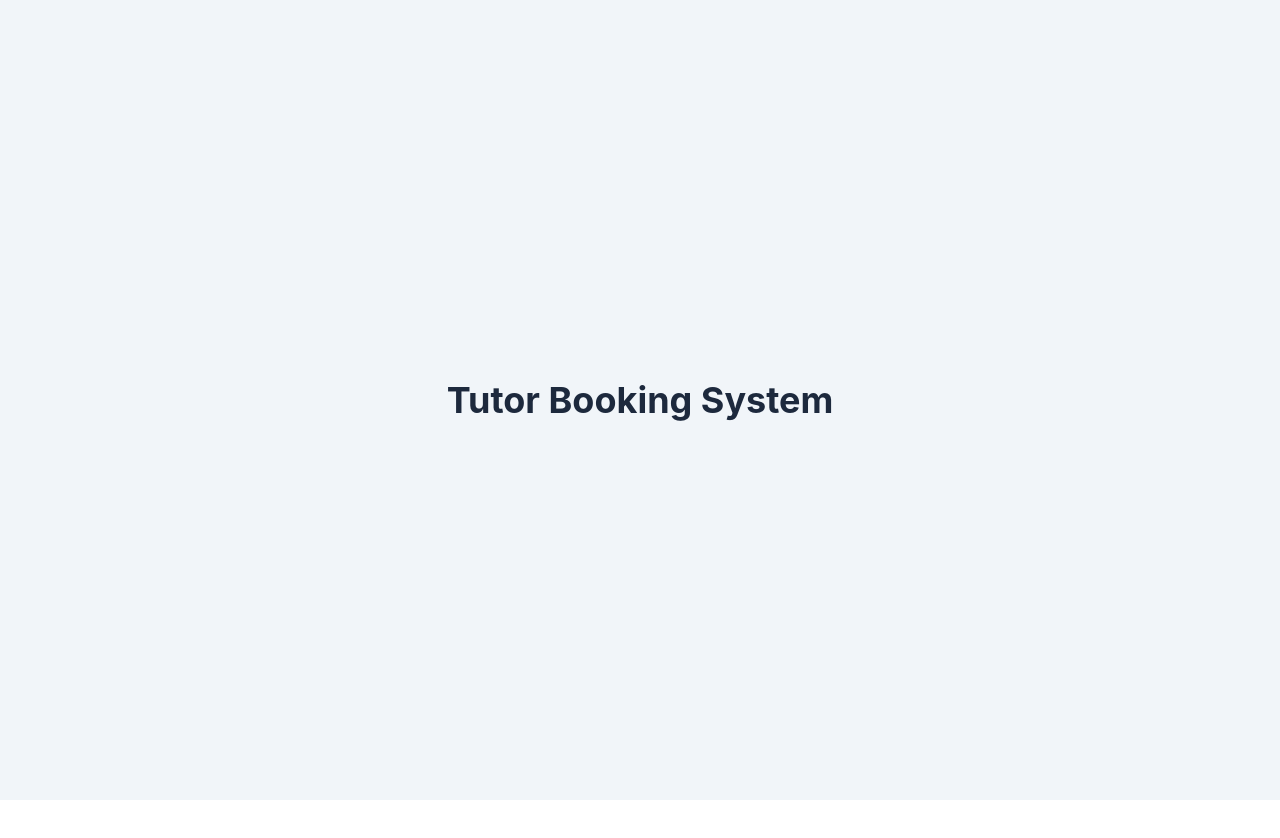
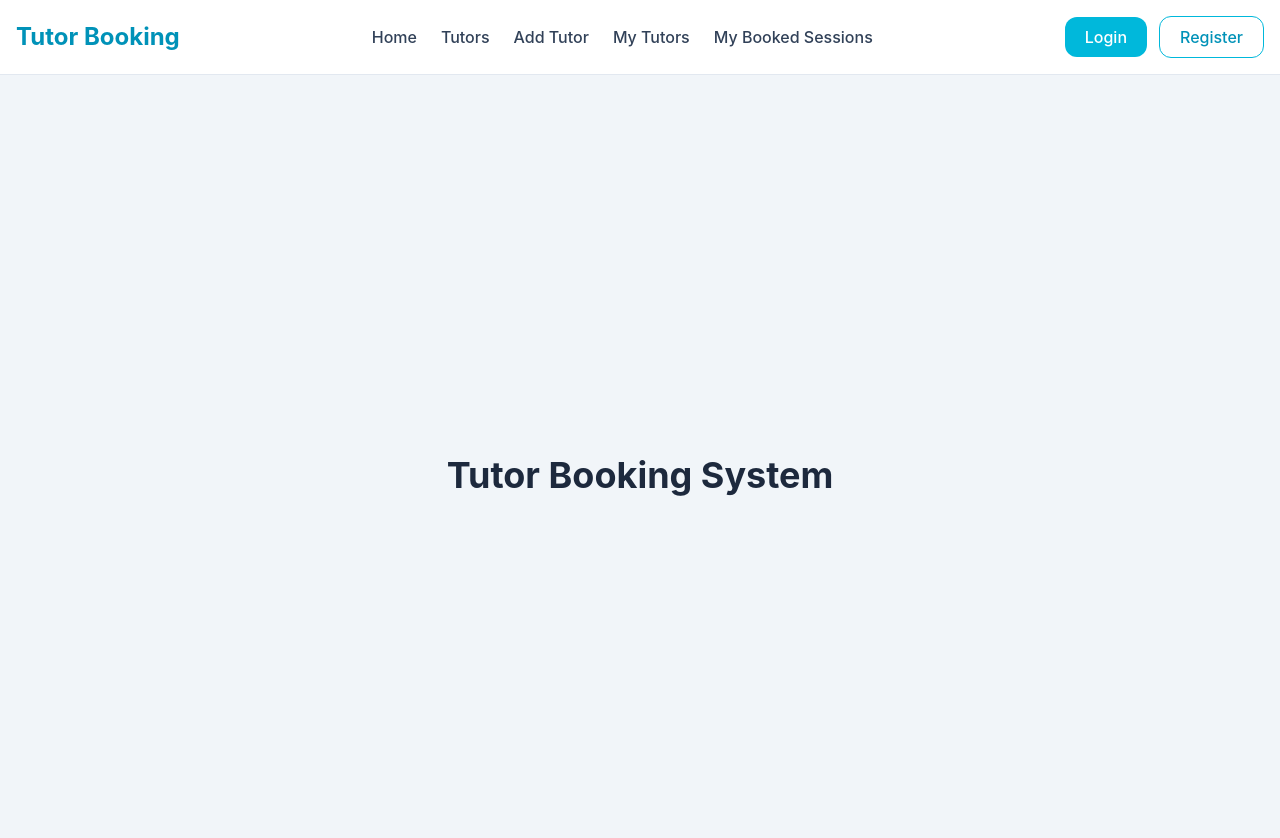
Before and after one commit to hasancoders0/PH-B13-Mehedi-Assignment-9-Client, a React (Vite) app: page / in a window 1280 px wide. Shown: the top 838 px of the page. Before the commit the page ends 800 px from the top, so only its background shows below. Built offline with nearby package versions, Linux system fonts and the light colour scheme.

Commit message:
Create responsive navbar and integrate into main layout

```diff
--- a/src/layouts/MainLayout.jsx
+++ b/src/layouts/MainLayout.jsx
@@ -1,8 +1,10 @@
 import { Outlet } from "react-router-dom";
+import Navbar from "../shared/Navbar";
 
 const MainLayout = () => {
   return (
     <div>
+      <Navbar />
       <Outlet />
     </div>
   );
--- /dev/null
+++ b/src/shared/Navbar.jsx
@@ -0,0 +1,48 @@
+import { Link, NavLink } from "react-router-dom";
+
+const Navbar = () => {
+  return (
+    <nav className="bg-white border-b border-slate-200 shadow-sm">
+      <div className="max-w-7xl mx-auto px-4 py-4 flex items-center justify-between">
+
+        {/* Logo */}
+        <Link
+          to="/"
+          className="text-2xl font-bold text-cyan-600"
+        >
+          Tutor Booking
+        </Link>
+
+        {/* Nav Links */}
+        <div className="hidden md:flex items-center gap-6 font-medium text-slate-700">
+          <NavLink to="/">Home</NavLink>
+          <NavLink to="/tutors">Tutors</NavLink>
+          <NavLink to="/add-tutor">Add Tutor</NavLink>
+          <NavLink to="/my-tutors">My Tutors</NavLink>
+          <NavLink to="/my-booked-sessions">
+            My Booked Sessions
+          </NavLink>
+        </div>
+
+        {/* Auth Buttons */}
+        <div className="flex items-center gap-3">
+          <Link
+            to="/login"
+            className="px-5 py-2 rounded-xl bg-cyan-500 text-white font-medium hover:bg-cyan-600 transition"
+          >
+            Login
+          </Link>
+
+          <Link
+            to="/register"
+            className="px-5 py-2 rounded-xl border border-cyan-500 text-cyan-600 font-medium hover:bg-cyan-50 transition"
+          >
+            Register
+          </Link>
+        </div>
+      </div>
+    </nav>
+  );
+};
+
+export default Navbar;
```
